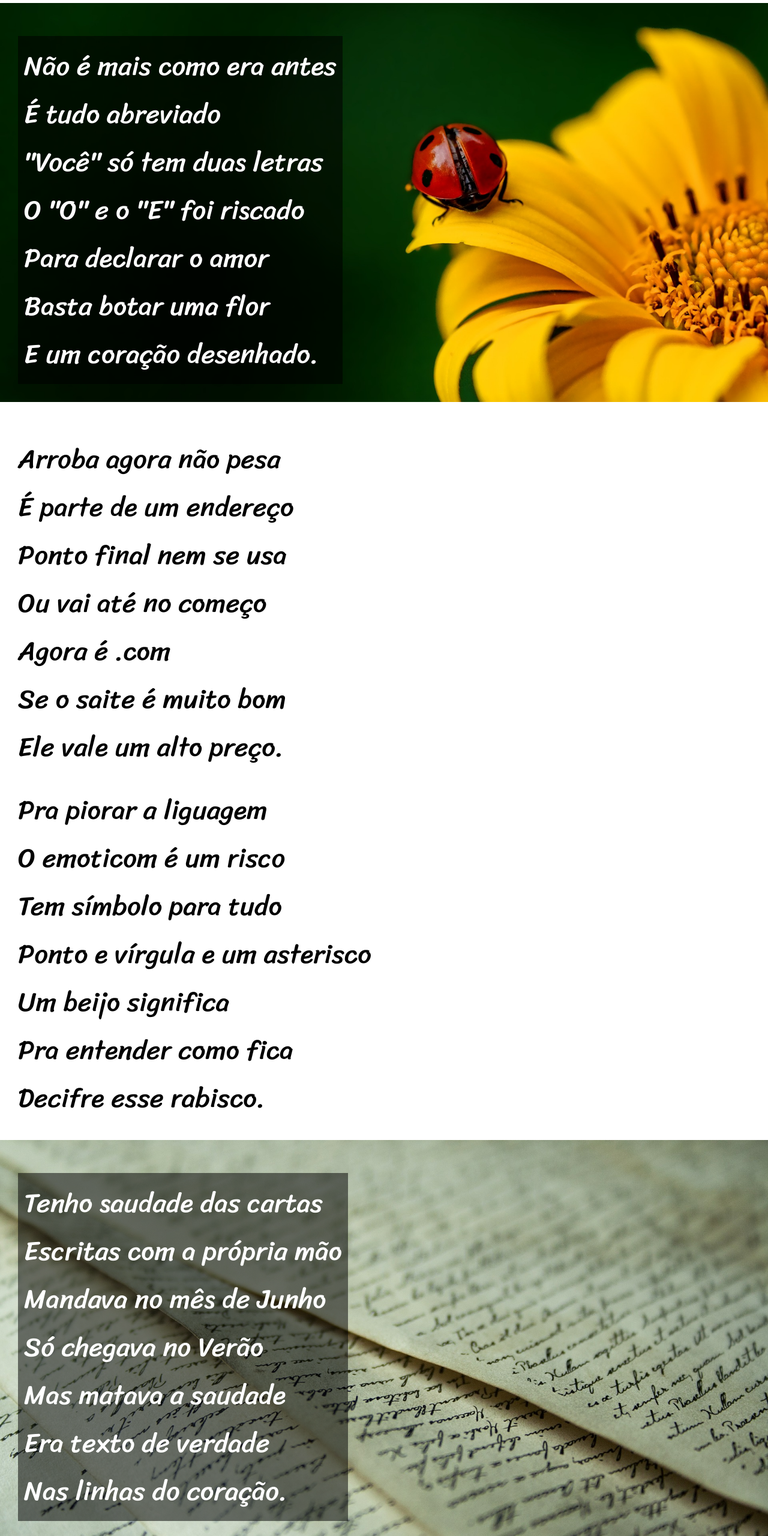
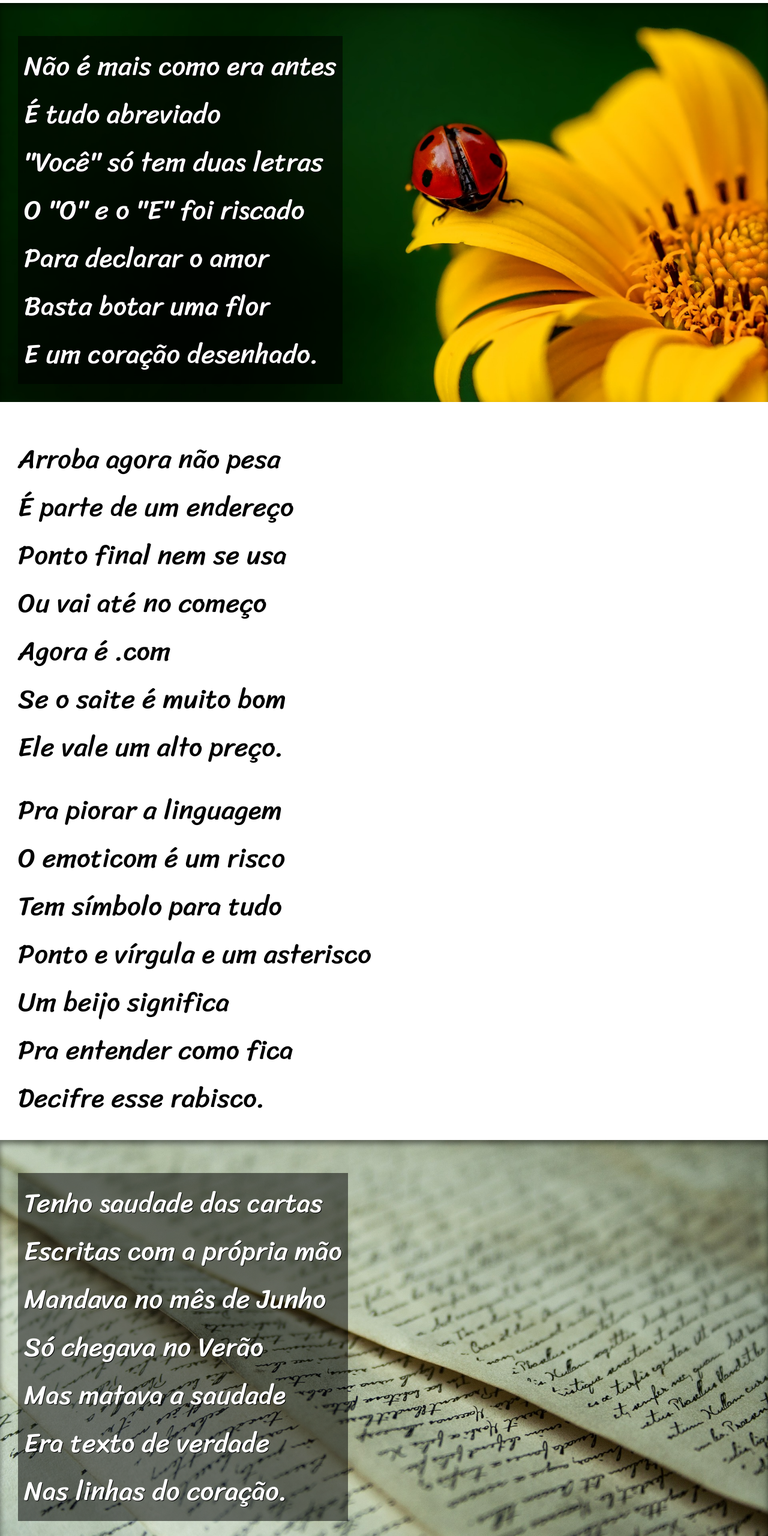
Before and after one commit to Allexandre-Meneses/html-css, a plain HTML site: page desafios/d012/index.html in a window 1280 px wide. Shown: the part 919-3479 px from the top of the page at 60% size. Drawn offline with Linux system fonts and the light colour scheme.

Commit message:
finalizei o desafio 012

```diff
--- a/desafios/d012/index.html
+++ b/desafios/d012/index.html
@@ -10,10 +10,10 @@
 <body>
     <header>
         <h1> Cordel Moderno</h1>
-        <p>Por <a href="https://www.recantodasletras.com.br/poesias/3186743]">Milton Duarte</a></p>
+        <p>Por <a href="https://www.recantodasletras.com.br/poesias/3186743]" target="_blank" rel="_external">Milton Duarte</a></p>
     </header>
-    <section>
-        <article>
+    <main>
+        <section>
             <p>
                 Estou ficando cansado
                 <br>
@@ -29,8 +29,8 @@
                 <br>
                 Vou dizer tudo em poesia.
             </p>
-        </article>
-        <article id="joaninha">
+        </section>
+        <section id="joaninha">
             <p>
                 Não é mais como era antes
                 <br>
@@ -46,8 +46,8 @@
                 <br>
                 E um coração desenhado.
             </p>
-        </article>
-        <article>
+        </section>
+        <section>
             <p>
                 Arroba agora não pesa
                 <br>
@@ -64,7 +64,7 @@
                 Ele vale um alto preço.
             </p>
             <p>
-                Pra piorar a liguagem
+                Pra piorar a linguagem
                 <br>
                 O emoticom é um risco
                 <br>
@@ -78,8 +78,8 @@
                 <br>
                 Decifre esse rabisco.
             </p>
-        </article>
-        <article id="cartas">
+        </section>
+        <section id="cartas">
             <p>
                 Tenho saudade das cartas
                 <br>
@@ -95,8 +95,8 @@
                 <br>
                 Nas linhas do coração.
             </p>
-        </article>
-        <article>
+        </section>
+        <section>
             <p>
                 Agora, escrevo e envio
                 <br>
@@ -127,8 +127,8 @@
                 <br>
                 Deixe que Deus interprete.
             </p>
-        </article>
-    </section>
+        </section>
+    </main>
     <footer>
         <p>Site criado por <a href="https://github.com/Allexandre-Meneses/">Allexandre Meneses</a></p>
     </footer>
--- a/desafios/d012/style/style.css
+++ b/desafios/d012/style/style.css
@@ -20,8 +20,16 @@
     font-size: 1em;
 }
 
+html, body {
+    min-height: 100vh;
+}
+
 a {
     text-decoration: none;
+}
+
+a:hover {
+    text-decoration: underline;
 }
 
 header {
@@ -51,42 +59,48 @@ header a {
     font-weight: bold;
 }
 
-article {
+section {
+    padding-top: 10vh;
+    padding-bottom: 10vh;
     padding: 30px;
 }
 
-article > p {
+section > p {
     font-family: var(--font-cordel);
     font-size: 3.5vw;
     margin-top: 25px;
 }
 
-article#joaninha {
+section#joaninha {
     background-image: url(../assets/images/background001.jpg);
     background-attachment: fixed;
     background-position: center center;
     background-size: cover;
+    box-shadow: inset 0 6px 10px rgba(0, 0, 0, 0.459);
 }
 
-article#joaninha p {
+section#joaninha p {
     background-color: rgba(0, 0, 0, 0.562);
     display: inline-block;
     padding: 10px;
     color: var(--cor1);
+    text-shadow: 1px 1px 0px black;
 }
 
-article#cartas {
+section#cartas {
     background-image: url(../assets/images/background002.jpg);
     background-attachment: fixed;
     background-position: center;
     background-size: cover;
+    box-shadow: inset 0 6px 10px rgba(0, 0, 0, 0.459);
 }
 
-article#cartas p {
+section#cartas p {
     background-color: rgba(0, 0, 0, 0.514);
     display: inline-block;
     padding: 10px;
     color: var(--cor1);
+    text-shadow: 1px 1px 0px black;
 }
 
 footer {
```
